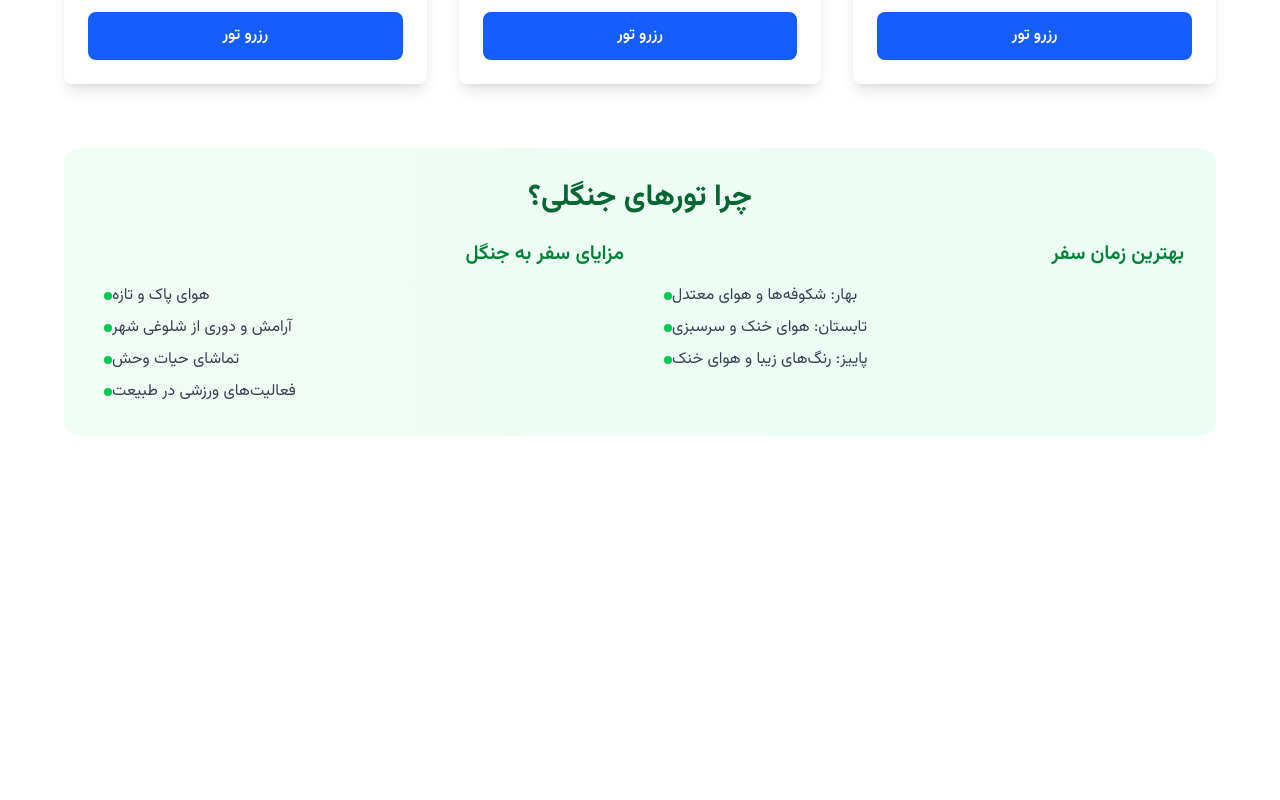
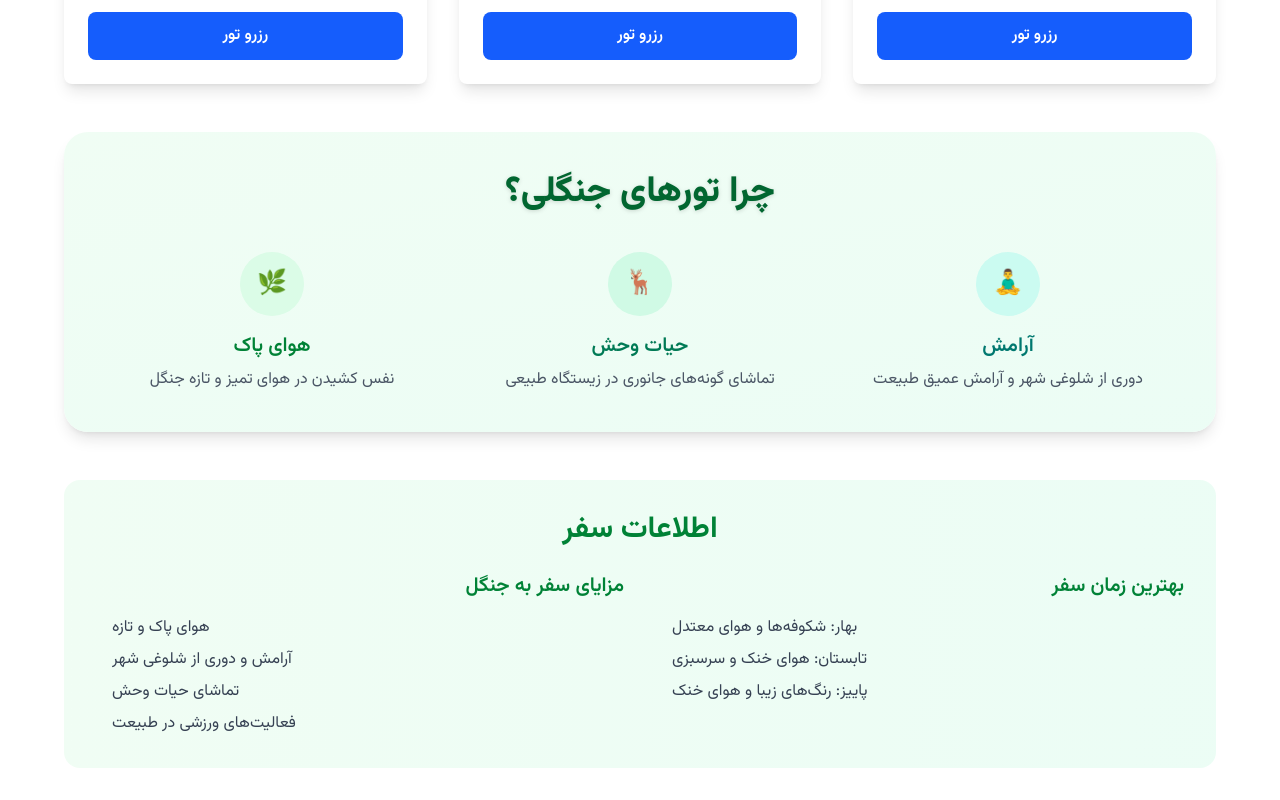
Before and after one commit to unkmitm/Tour, a React (Vite) app in the folder front/: page /internal/jungle in a window 1280 px wide. Shown: the part 1238-2038 px from the top of the page. Before the commit the page ends 1706 px from the top, so only its background shows below. Built offline with nearby package versions, Linux system fonts and the light colour scheme.

Commit message:
more files

```diff
--- a/front/src/components/JungleTours.jsx
+++ b/front/src/components/JungleTours.jsx
@@ -1,54 +1,20 @@
 import TourNavigation from "./TourNavigation";
 import TourCard from "./TourCard";
+import SectionCard from "./common/SectionCard";
+import InfoSection from "./data/infoSection";
+import JungleData from "./data/JungleData";
 
-const jungleTours = [
-  {
-    id: 1,
-    name: "تور جنگل‌های شمال",
-    duration: "3 روز و 2 شب",
-    price: "2,500,000 تومان",
-    highlights: [
-      "پیاده‌روی در جنگل",
-      "شب‌مانی در کلبه",
-      "تماشای حیات وحش",
-      "عکاسی طبیعت",
-    ],
-    includes: [
-      "اقامت در کلبه جنگلی",
-      "صبحانه و شام",
-      "راهنمای محلی",
-      "حمل و نقل",
-      "تجهیزات پیاده‌روی",
-    ],
-  },
-  {
-    id: 2,
-    name: "تور جنگل‌های زاگرس",
-    duration: "4 روز و 3 شب",
-    price: "3,200,000 تومان",
-    highlights: ["کوه‌نوردی", "کمپینگ", "عکاسی طبیعت", "تماشای غروب"],
-    includes: [
-      "اقامت در کمپ",
-      "تمام وعده‌ها",
-      "تجهیزات کمپینگ",
-      "راهنمای حرفه‌ای",
-      "بیمه سفر",
-    ],
-  },
-  {
-    id: 3,
-    name: "تور جنگل‌های ارسباران",
-    duration: "5 روز و 4 شب",
-    price: "3,800,000 تومان",
-    highlights: ["جنگل‌های باستانی", "آبشارها", "منظره کوهستان", "فرهنگ محلی"],
-    includes: [
-      "اقامت در اقامتگاه بوم‌گردی",
-      "تمام وعده‌ها",
-      "راهنما",
-      "حمل و نقل",
-      "بیمه",
-    ],
-  },
+const jungleBenefits = [
+  "هوای پاک و تازه",
+  "آرامش و دوری از شلوغی شهر",
+  "تماشای حیات وحش",
+  "فعالیت‌های ورزشی در طبیعت",
+];
+
+const jungleBestSeasons = [
+  "بهار: شکوفه‌ها و هوای معتدل",
+  "تابستان: هوای خنک و سرسبزی",
+  "پاییز: رنگ‌های زیبا و هوای خنک",
 ];
 
 function JungleTours() {
@@ -69,60 +35,51 @@ function JungleTours() {
           </div>
 
           <div className="grid grid-cols-1 md:grid-cols-2 lg:grid-cols-3 gap-8">
-            {jungleTours.map((tour) => (
+            {JungleData.map((tour) => (
               <TourCard key={tour.id} tour={tour} />
             ))}
           </div>
 
-          <div className="mt-16 bg-gradient-to-r from-green-50 to-emerald-50 rounded-2xl p-8">
-            <h2 className="text-3xl font-bold mb-6 text-green-800 text-center">
-              چرا تورهای جنگلی؟
-            </h2>
-            <div className="grid grid-cols-1 md:grid-cols-2 gap-8">
-              <div>
-                <h3 className="text-xl font-semibold mb-4 text-green-700">
-                  مزایای سفر به جنگل
-                </h3>
-                <ul className="space-y-2 text-gray-700">
-                  <li className="flex items-center">
-                    <span className="w-2 h-2 bg-green-500 rounded-full ml-2"></span>
-                    هوای پاک و تازه
-                  </li>
-                  <li className="flex items-center">
-                    <span className="w-2 h-2 bg-green-500 rounded-full ml-2"></span>
-                    آرامش و دوری از شلوغی شهر
-                  </li>
-                  <li className="flex items-center">
-                    <span className="w-2 h-2 bg-green-500 rounded-full ml-2"></span>
-                    تماشای حیات وحش
-                  </li>
-                  <li className="flex items-center">
-                    <span className="w-2 h-2 bg-green-500 rounded-full ml-2"></span>
-                    فعالیت‌های ورزشی در طبیعت
-                  </li>
-                </ul>
-              </div>
-              <div>
-                <h3 className="text-xl font-semibold mb-4 text-green-700">
-                  بهترین زمان سفر
-                </h3>
-                <ul className="space-y-2 text-gray-700">
-                  <li className="flex items-center">
-                    <span className="w-2 h-2 bg-green-500 rounded-full ml-2"></span>
-                    بهار: شکوفه‌ها و هوای معتدل
-                  </li>
-                  <li className="flex items-center">
-                    <span className="w-2 h-2 bg-green-500 rounded-full ml-2"></span>
-                    تابستان: هوای خنک و سرسبزی
-                  </li>
-                  <li className="flex items-center">
-                    <span className="w-2 h-2 bg-green-500 rounded-full ml-2"></span>
-                    پاییز: رنگ‌های زیبا و هوای خنک
-                  </li>
-                </ul>
-              </div>
-            </div>
-          </div>
+          <SectionCard
+            title="چرا تورهای جنگلی؟"
+            gradient="from-green-50 to-emerald-50"
+            textColor="text-green-800"
+            cols={3}
+            items={[
+              {
+                icon: "🌿",
+                bgColor: "bg-green-100",
+                title: "هوای پاک",
+                titleColor: "text-green-700",
+                description: "نفس کشیدن در هوای تمیز و تازه جنگل",
+              },
+              {
+                icon: "🦌",
+                bgColor: "bg-emerald-100",
+                title: "حیات وحش",
+                titleColor: "text-emerald-700",
+                description: "تماشای گونه‌های جانوری در زیستگاه طبیعی",
+              },
+              {
+                icon: "🧘‍♂️",
+                bgColor: "bg-teal-100",
+                title: "آرامش",
+                titleColor: "text-teal-700",
+                description: "دوری از شلوغی شهر و آرامش عمیق طبیعت",
+              },
+            ]}
+          />
+
+          <InfoSection
+            title="اطلاعات سفر"
+            fromColor="from-green-50"
+            toColor="to-emerald-50"
+            textColor="text-green-700"
+            sections={[
+              { heading: "مزایای سفر به جنگل", items: jungleBenefits },
+              { heading: "بهترین زمان سفر", items: jungleBestSeasons },
+            ]}
+          />
         </div>
       </div>
     </>
--- /dev/null
+++ b/front/src/components/data/JungleData.jsx
@@ -0,0 +1,51 @@
+const JungleData = [
+  {
+    id: 1,
+    name: "تور جنگل‌های شمال",
+    duration: "3 روز و 2 شب",
+    price: "2,500,000 تومان",
+    highlights: [
+      "پیاده‌روی در جنگل",
+      "شب‌مانی در کلبه",
+      "تماشای حیات وحش",
+      "عکاسی طبیعت",
+    ],
+    includes: [
+      "اقامت در کلبه جنگلی",
+      "صبحانه و شام",
+      "راهنمای محلی",
+      "حمل و نقل",
+      "تجهیزات پیاده‌روی",
+    ],
+  },
+  {
+    id: 2,
+    name: "تور جنگل‌های زاگرس",
+    duration: "4 روز و 3 شب",
+    price: "3,200,000 تومان",
+    highlights: ["کوه‌نوردی", "کمپینگ", "عکاسی طبیعت", "تماشای غروب"],
+    includes: [
+      "اقامت در کمپ",
+      "تمام وعده‌ها",
+      "تجهیزات کمپینگ",
+      "راهنمای حرفه‌ای",
+      "بیمه سفر",
+    ],
+  },
+  {
+    id: 3,
+    name: "تور جنگل‌های ارسباران",
+    duration: "5 روز و 4 شب",
+    price: "3,800,000 تومان",
+    highlights: ["جنگل‌های باستانی", "آبشارها", "منظره کوهستان", "فرهنگ محلی"],
+    includes: [
+      "اقامت در اقامتگاه بوم‌گردی",
+      "تمام وعده‌ها",
+      "راهنما",
+      "حمل و نقل",
+      "بیمه",
+    ],
+  },
+];
+
+export default JungleData;
--- /dev/null
+++ b/front/src/components/data/MountainData.jsx
@@ -0,0 +1,40 @@
+const MountainData = [
+  {
+    id: 1,
+    name: "تور قله دماوند",
+    duration: "5 روز و 4 شب",
+    price: "4,500,000 تومان",
+    highlights: ["صعود به قله", "منظره کوهستان", "کمپینگ", "عکاسی"],
+    includes: [
+      "اقامت در کمپ",
+      "تمام وعده‌ها",
+      "تجهیزات کوه‌نوردی",
+      "راهنمای حرفه‌ای",
+      "بیمه",
+    ],
+  },
+  {
+    id: 2,
+    name: "تور کوه‌های زاگرس",
+    duration: "4 روز و 3 شب",
+    price: "3,800,000 تومان",
+    highlights: ["پیاده‌روی", "منظره دره‌ها", "فرهنگ محلی", "طبیعت بکر"],
+    includes: [
+      "اقامت در اقامتگاه",
+      "صبحانه و شام",
+      "راهنما",
+      "حمل و نقل",
+      "بیمه",
+    ],
+  },
+  {
+    id: 3,
+    name: "تور کوه‌های البرز",
+    duration: "3 روز و 2 شب",
+    price: "2,900,000 تومان",
+    highlights: ["کوه‌نوردی", "منظره تهران", "هوای پاک", "فعالیت‌های ورزشی"],
+    includes: ["اقامت در کلبه", "صبحانه و شام", "راهنما", "تجهیزات", "بیمه"],
+  },
+];
+
+export default MountainData;
--- /dev/null
+++ b/front/src/components/data/NorthData.jsx
@@ -0,0 +1,50 @@
+const NorthData = [
+  {
+    id: 1,
+    name: "تور گیلان",
+    duration: "4 روز و 3 شب",
+    price: "3,200,000 تومان",
+    highlights: ["جنگل‌های سرسبز", "مزارع برنج", "فرهنگ محلی", "غذاهای گیلانی"],
+    includes: [
+      "اقامت در اقامتگاه بوم‌گردی",
+      "تمام وعده‌ها",
+      "راهنما",
+      "حمل و نقل",
+      "بیمه",
+    ],
+  },
+  {
+    id: 2,
+    name: "تور مازندران",
+    duration: "3 روز و 2 شب",
+    price: "2,800,000 تومان",
+    highlights: [
+      "ساحل دریای خزر",
+      "کوه‌های البرز",
+      "باغ‌های مرکبات",
+      "آبشارها",
+    ],
+    includes: ["اقامت در هتل", "صبحانه و شام", "راهنما", "حمل و نقل", "بیمه"],
+  },
+  {
+    id: 3,
+    name: "تور گلستان",
+    duration: "5 روز و 4 شب",
+    price: "3,600,000 تومان",
+    highlights: [
+      "جنگل‌های هیرکانی",
+      "منظره کوهستان",
+      "فرهنگ ترکمنی",
+      "طبیعت بکر",
+    ],
+    includes: [
+      "اقامت در کلبه جنگلی",
+      "تمام وعده‌ها",
+      "راهنما",
+      "حمل و نقل",
+      "بیمه",
+    ],
+  },
+];
+
+export default NorthData;
```
Also changed, not shown: front/src/components/BeachTours.jsx (+33 -52 lines), front/src/components/data/SouthData.jsx (added, +42 -0 lines).
